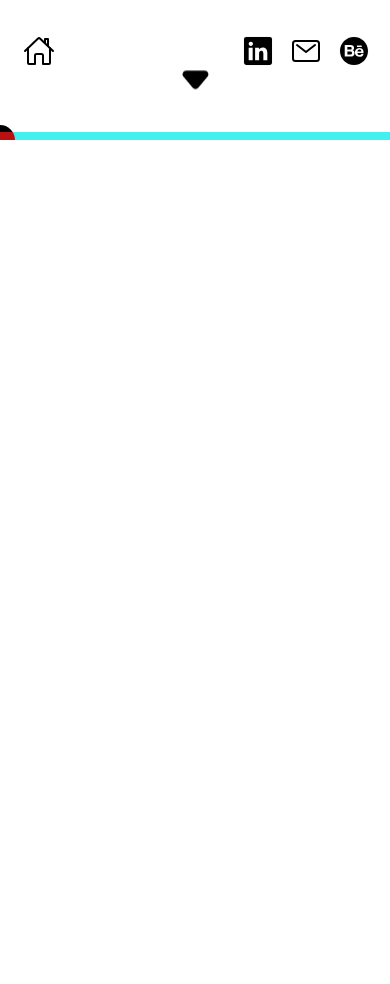
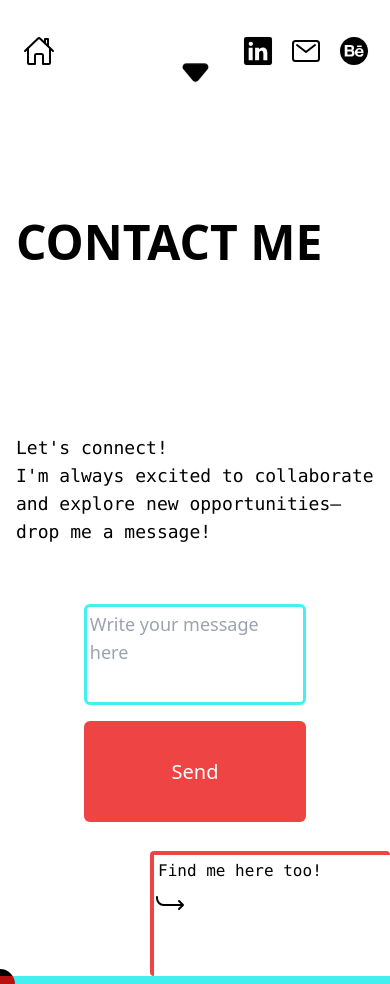
Before and after one commit to jhernandez-11/official-portfolio, a React (Create React App) app: page /contact in a window 390 px wide. Shown: the part 720-1704 px from the top of the page. Before the commit the page ends 860 px from the top, so only its background shows below. Built offline with nearby package versions, Linux system fonts and the light colour scheme.

Commit message:
added contact page

```diff
--- a/package.json
+++ b/package.json
@@ -3,6 +3,7 @@
   "version": "0.1.0",
   "private": true,
   "dependencies": {
+    "@formspree/react": "^2.5.1",
     "@testing-library/jest-dom": "^5.17.0",
     "@testing-library/react": "^13.4.0",
     "@testing-library/user-event": "^13.5.0",
--- a/src/App.js
+++ b/src/App.js
@@ -2,6 +2,7 @@ import React from "react";
 import SplashPage from "./components/SplashPage/SplashPage";
 import CustomCursor from "./components/Cursor/CustomCursor";
 import SocialIcons from "./components/Social-Icons/SocialIcons";
+import HomeButton from "./components/Home-Button/HomeButton";
 import {
   Route,
   Routes,
@@ -9,7 +10,8 @@ import {
 } from "react-router-dom";
 import Home from "./pages/Home-Page/Home";
 import About from "./pages/About-Me/About";
-import HomeButton from "./components/Home-Button/HomeButton";
+import Contact from "./pages/Contact/Contact";
+
 
 const App = () => {
   const location = useLocation()
@@ -20,6 +22,7 @@ const App = () => {
         <Routes>
           <Route path="/" element={<Home />} />
           <Route path="/about" element={<About />} />
+          <Route path="/contact" element={<Contact />} />
         </Routes>
       </main>
       <CustomCursor />
--- /dev/null
+++ b/src/components/Contact-Form/ContactForm.css
@@ -0,0 +1,53 @@
+textarea {
+  border: solid 3px #44efef;
+  border-radius: 6px;
+  margin-left: 1rem;
+  width: 45vw;
+  height: 15vh;
+  resize: none;
+  padding: 3px;
+}
+
+@media only screen and (max-width:768px) {
+    textarea {
+        height: 12vh;
+        width: 57vw;
+        margin-left: 0;
+        margin-bottom: 1rem;
+    }
+}
+
+textarea:focus {
+  outline: solid 3px #ef4444;
+}
+
+input {
+  border: solid 3px #44efef;
+  border-radius: 6px;
+}
+
+input:focus, input:active {
+  outline: solid 3px #ef4444;
+}
+
+#form-button {
+    background-color: #ef4444;
+    width: 6rem;
+    height: 15vh;
+    border-radius: 6px;
+    color: white;
+    margin-left: 1rem;
+}
+
+#form-button:hover, #form-button:active {
+    background-color: #44efef;
+    color: black;
+}
+
+@media only screen and (max-width:768px) {
+    #form-button {
+      height: 12vh;
+        width: 57vw;
+        margin-left: 0;
+    }
+}
--- /dev/null
+++ b/src/components/Contact-Form/ContactForm.js
@@ -0,0 +1,32 @@
+import React from "react";
+import { useForm, ValidationError } from "@formspree/react";
+
+import "./ContactForm.css";
+
+function ContactForm() {
+  const [state, handleSubmit] = useForm("xjkbdlew");
+  if (state.succeeded) {
+    return <p>Message sent!</p>;
+  }
+  return (
+    <form onSubmit={handleSubmit}>
+      <div className="grid md:grid-flow-col h-full w-full place-items-center items-center text-xl">
+        <textarea className="text-lg" placeholder="Write your message here" id="message" name="message" />
+        <ValidationError
+          prefix="Message"
+          field="message"
+          errors={state.errors}
+        />
+        <button id="form-button" className="transition-all" type="submit" disabled={state.submitting}>
+          Send
+        </button>
+      </div>
+    </form>
+  );
+}
+
+function App() {
+  return <ContactForm />;
+}
+
+export default App;
--- /dev/null
+++ b/src/components/Contact-Icon/Contact-Icon.css
@@ -0,0 +1,11 @@
+#ci-cont {
+  width: 24rem;
+  height: 7.2rem;
+}
+
+@media only screen and (max-width: 640px) {
+  #ci-cont {
+    width: 15rem;
+    height: 7.8rem;
+  }
+}
--- /dev/null
+++ b/src/components/Contact-Icon/Contact-Icon.js
@@ -0,0 +1,14 @@
+import React from "react";
+import "./Contact-Icon.css";
+
+const ContactIcons = () => {
+
+  return (
+    <div id="ci-cont" className="absolute rounded border-red-500 border-l-4 border-t-4 border-solid sm:w-2/6 bottom-0 right-0">
+      <p className="font-mono p-1">Find me here too!</p>
+      <ion-icon size="large" name="return-down-forward-outline"></ion-icon>
+    </div>
+  );
+};
+
+export default ContactIcons;
--- a/src/components/Social-Icons/SocialIcons.css
+++ b/src/components/Social-Icons/SocialIcons.css
@@ -9,7 +9,7 @@
   cursor: pointer;
 }
 
-@media only screen and (max-width: 600px) {
+@media only screen and (max-width: 640px) {
   .icons {
     width: 9rem;
     right: 3vw;
--- /dev/null
+++ b/src/pages/Contact/Contact.css
@@ -0,0 +1,9 @@
+.contact-cont {
+  height: 100vh;
+}
+
+@media only screen and (max-width: 1024px) {
+  .contact-cont {
+    padding: 0 1rem 6rem 1rem;
+  }
+}
--- /dev/null
+++ b/src/pages/Contact/Contact.js
@@ -0,0 +1,25 @@
+import React from "react";
+import "./Contact.css";
+import ContactForm from "../../components/Contact-Form/ContactForm";
+import ContactIcons from "../../components/Contact-Icon/Contact-Icon";
+
+const Contact = () => {
+  return (
+    <div className="contact-cont relative w-full grid sm:grid-flow-col items-center sm:justify-center sm:flex-row">
+      <div className="grid items-center w-full sm:w-60 sm:place-content-center text-5xl mb-6 sm:text-7xl font-bold font-sans uppercase">
+        <p className="about-text sm:rotate-[-90deg] w-max">Contact Me</p>
+      </div>
+      <div className="grid place-items-center place-content-evenly h-full sm:pr-6">
+        <p className="font-mono text-lg">
+          Let's connect!
+          <br /> I'm always excited to collaborate and explore new
+          opportunities—drop me a message!
+        </p>
+        <ContactForm />
+      </div>
+      <ContactIcons />
+    </div>
+  );
+};
+
+export default Contact;
--- a/src/pages/Home-Page/Home.js
+++ b/src/pages/Home-Page/Home.js
@@ -87,7 +87,7 @@ export default function App() {
           </Link>
         </SwiperSlide>
         <SwiperSlide className="sliderr">
-          <Link to="/about" className="w-full h-full">
+          <Link to="/contact" className="w-full h-full">
             <div>Contact</div>
           </Link>
         </SwiperSlide>
```
Also changed, not shown: 1 other file (tests, documents, lock files or other folders).
